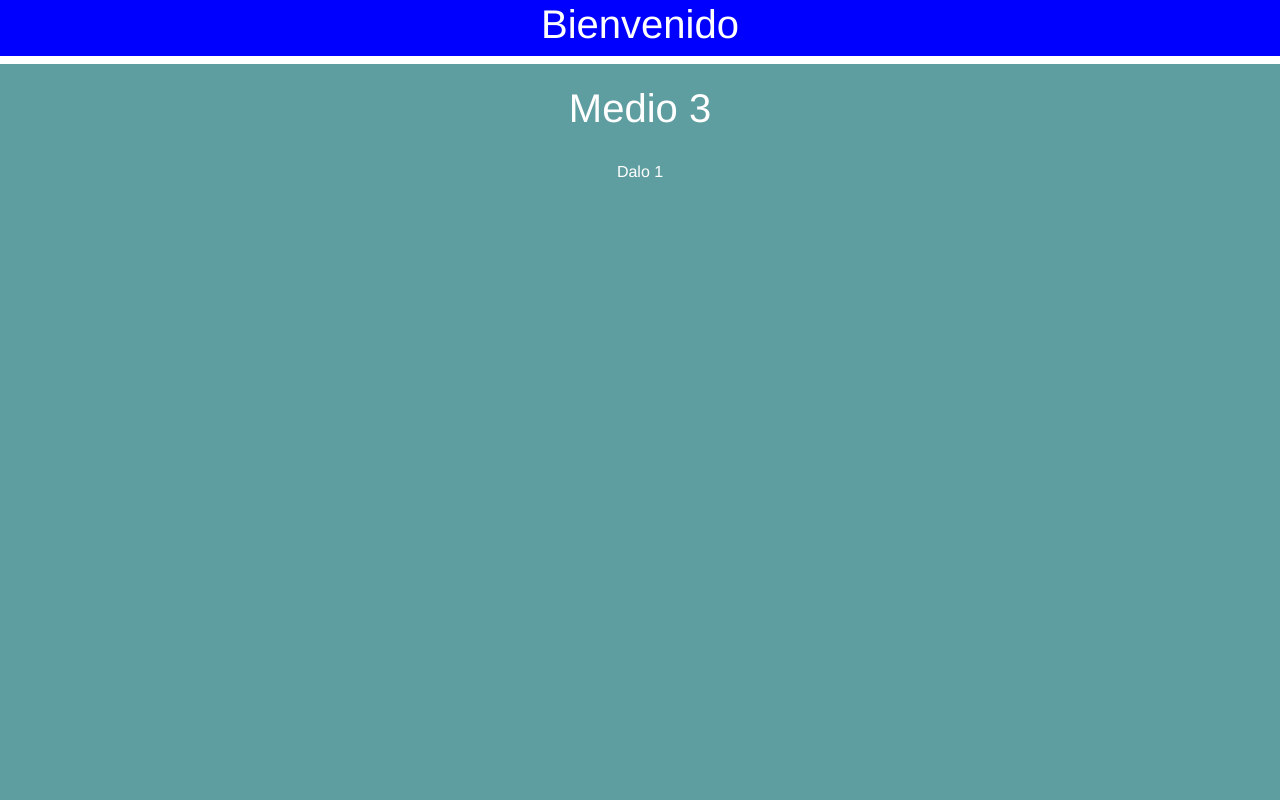
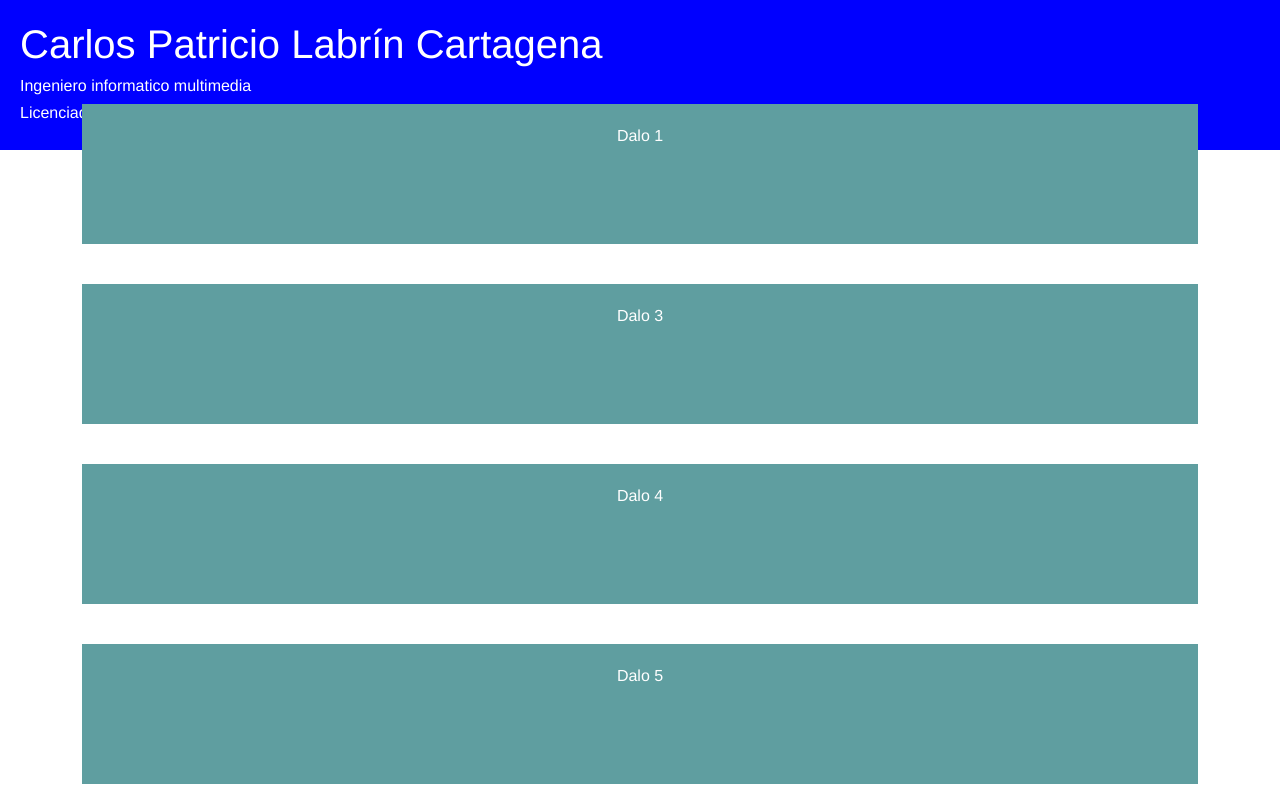
Before and after one commit to Car-Lab312/Portafolio, an Angular app: page / in a window 1280 px wide. Shown: the top 800 px of the page. Built offline with nearby package versions, Linux system fonts and the light colour scheme.

Commit message:
respaldo

```diff
--- a/src/app/Home/Presentacion/presentacion.component.css
+++ b/src/app/Home/Presentacion/presentacion.component.css
@@ -2,6 +2,10 @@
     background-color: blue;
     text-align: center;
     color: white;
+    position: fixed;
+    position: -webkit-sticky;
+    padding: 20px;
+    border: 5px;
 }
 
 
@@ -9,21 +13,28 @@
     background-color: chocolate;
     text-align: center;
     color: white;
+    padding-inline-start: 0px;
 }
 
 .barra-medio > div{
     display: grid;
-    grid-template-rows: 200px 200px 200px;
-    gap: 10px;
+    grid-template-rows: 20px 20px 20px;
+    gap: 20px;
     padding: 20px;
     background-color: cadetblue;
     text-align: center;
     color: white;
+    margin-top: 40px;
+    margin-bottom: 10px;
 }
 
-.barra-abajo{
-    background-color: cadetblue;
-    text-align: center;
+div.barra-abajo{
+    background-color: blue;
+    position: sticky;
+    position: -webkit-sticky;
+    border-color: black;
+    /* border: 5px; */
+    padding: 60px;
     color: white;
-    padding-top: 20px;
+
 }
--- a/src/app/Home/Presentacion/presentacion.component.html
+++ b/src/app/Home/Presentacion/presentacion.component.html
@@ -1,11 +1,19 @@
 <div class="barra-arriba position-absolute top-0 start-0 end-0">
-    <h1>Bienvenido</h1>
+    <h1 style="text-align: left;">Carlos Patricio Labrín Cartagena</h1>
+    <h6 style="text-align: left;">Ingeniero informatico multimedia</h6>
+    <h6 style="text-align: left;">Licenciado en informatica multimedia</h6>
 </div>
-<div class="barra-medio barra-abajo position-absolute start-0 end-0">
-    <h1>Medio 3</h1>
-    <div>Dalo 1</div>
-    <div>Dalo 2</div>
-    <div>Dalo 3</div>
+<div class="position-relative">
+    <div class="barra-medio">
+        <!-- <h1 style="text-align: center; margin-top: 30px;">Medio 3</h1> -->
+        <div>Dalo 1</div>
+        <div>Dalo 3</div>
+        <div>Dalo 4</div>
+        <div>Dalo 5</div>
+        <div>Dalo 6</div>
+        <div>Dalo 7</div>
+    </div>
 </div>
-<div class="barra-abajo position-absolute bottom-0 start-0 end-0">
+<div class="barra-abajo position-absolute botton-0 start-0 end-0">
+    <h1 style="text-align: center;">ESTO ES ABAJO</h1>
 </div>
```
